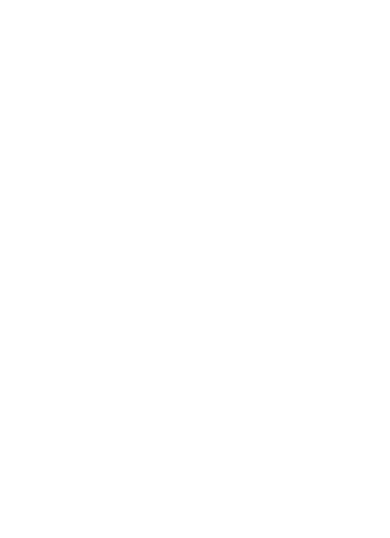
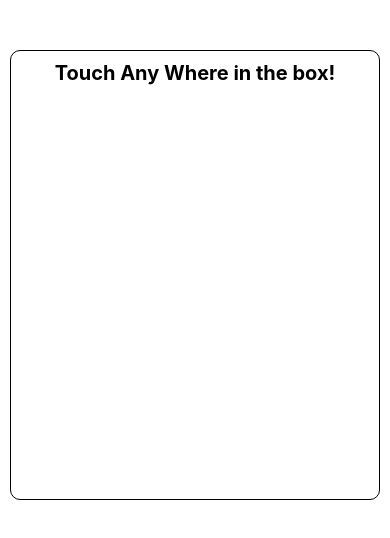
Before and after one commit to joe-921/bspline, a React Native app: screen / in a window 390 px wide. Shown: the top 538 px of the page. Built offline with nearby package versions, Linux system fonts and the light colour scheme.

Commit message:
Text follow stroke path+ Keyboard Intergration

```diff
--- a/App.js
+++ b/App.js
@@ -1,6 +1,7 @@
 import React, { useState, useRef } from 'react';
 import { View, StyleSheet, Dimensions } from 'react-native';
 import Svg, { Path } from 'react-native-svg';
+import TextAnimation from './components/TextAnimation';
 
 const screenWidth = Dimensions.get('window').width;
 const screenHeight = Dimensions.get('window').height;
@@ -92,28 +93,30 @@
   };
 
   return (
-<View
-style={styles.container}
-onTouchStart={handleTouchStart}
-onTouchMove={handleTouchMove}
-onTouchEnd={handleTouchEnd}
-onStartShouldSetResponder={() => true}
-onResponderRelease={handleTap}
->
-<Svg style={styles.svg}>
-{paths.map((pathObj, index) => (
-<Path
-key={index}
-d={pathObj.path}
-stroke={pathObj.color}
-strokeWidth={30}
-fill="none"
-/>
-))}
-<Path d={path} stroke={color} strokeWidth={30} fill="none" />
-</Svg>
+    // <View
+    //   style={styles.container}
+    //   onTouchStart={handleTouchStart}
+    //   onTouchMove={handleTouchMove}
+    //   onTouchEnd={handleTouchEnd}
+    //   onStartShouldSetResponder={() => true}
+    //   onResponderRelease={handleTap}
+    // >
+    //   <Svg style={styles.svg}>
+    //     {paths.map((pathObj, index) => (
+    //       <Path
+    //         key={index}
+    //         d={pathObj.path}
+    //         stroke={pathObj.color}
+    //         strokeWidth={30}
+    //         fill="none"
+    //       />
+    //     ))}
+    //     <Path d={path} stroke={color} strokeWidth={30} fill="none" />
+    //   </Svg>
+    // </View>
 
-</View>
+
+    <TextAnimation />
   );
 }
 
--- /dev/null
+++ b/components/TextAnimation.js
@@ -0,0 +1,108 @@
+import { StyleSheet, Text, TextInput, View } from "react-native"
+import React, { useEffect, useState, useRef } from 'react';
+
+const TouchBox = ({ x, y }) => {
+    const [text, setText] = useState('');
+    const [visible, setVisible] = useState(true)
+    const textInputRef = useRef(null);
+
+    useEffect(() => {
+        if (visible) {
+            textInputRef.current.focus();
+        }
+    }, [visible]);
+
+    return (
+        <View style={{ position: 'absolute', left: x, top: y }}>
+            {
+                visible ?
+                    <TextInput
+                        ref={textInputRef}
+                        style={styles.textBox}
+                        placeholder="Type something"
+                        value={text}
+                        onChangeText={setText}
+                        onBlur={() => text !== "" && setVisible(false)}
+                    />
+                    :
+                    <View style={styles.textBox}>
+                        <Text>{text}</Text>
+                    </View>
+            }
+        </View>
+    );
+};
+
+export default () => {
+
+    const [boxes, setBoxes] = useState([]);
+
+    const handlePress = (event) => {
+        const { locationX, locationY } = event.nativeEvent;
+
+        // Check if the touch event occurs inside of any existing input boxes
+        for (const box of boxes) {
+            const boxLeft = box.x;
+            const boxRight = box.x + 200;
+            const boxTop = box.y;
+            const boxBottom = box.y + 40;
+
+            if (
+                locationX >= boxLeft &&
+                locationX <= boxRight &&
+                locationY >= boxTop &&
+                locationY <= boxBottom
+            ) {
+                // If touch is inside an existing box, do nothing
+                return;
+            }
+        }
+
+        // If touch is outside all existing boxes, create a new one
+        setBoxes([...boxes, { x: locationX, y: locationY }]);
+    };
+
+    return (
+        <View style={styles.container}>
+            <View style={styles.touchBox} onTouchStart={handlePress}>
+                <View style={styles.headingView}>
+                    <Text style={styles.heading}>Touch Any Where in the box!</Text>
+                </View>
+            </View>
+
+            {boxes.map((box, index) => (
+                <TouchBox key={index} x={box.x} y={box.y} />
+            ))}
+        </View>
+    )
+}
+
+const styles = StyleSheet.create({
+    container: {
+        flex: 1,
+    },
+    touchBox: {
+        height: 450,
+        borderWidth: 1,
+        marginTop: 50,
+        marginHorizontal: 10,
+        borderRadius: 10,
+    },
+    headingView: { flex: 1, flexDirection: "row", justifyContent: "center", paddingTop: 10 },
+    heading: { fontSize: 20, fontWeight: "bold" },
+    textBox: {
+        color: 'black',
+        fontSize: 12,
+        paddingHorizontal: 10,
+        paddingVertical: 5,
+        borderRadius: 5,
+        borderColor: "black",
+        borderWidth: 1,
+        backgroundColor: '#E8FF9F',
+        zIndex: 999,
+        width: 250,
+        height: 40,
+        justifyContent: 'center',
+        overflow: 'hidden'
+    }
+})
```
Also changed, not shown: 1 other file (tests, documents, lock files or other folders). Lines whose indentation alone changed are shown as unchanged.
